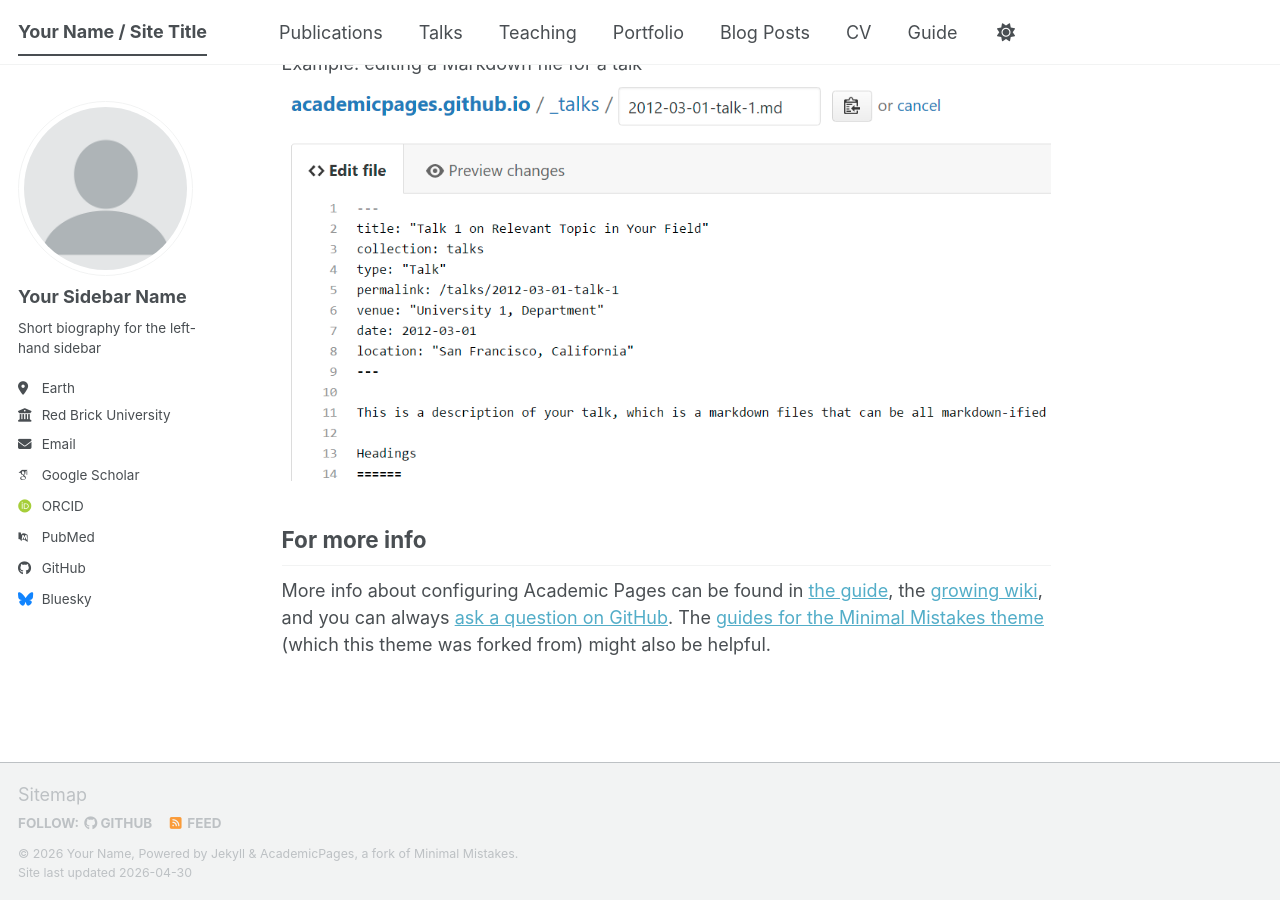
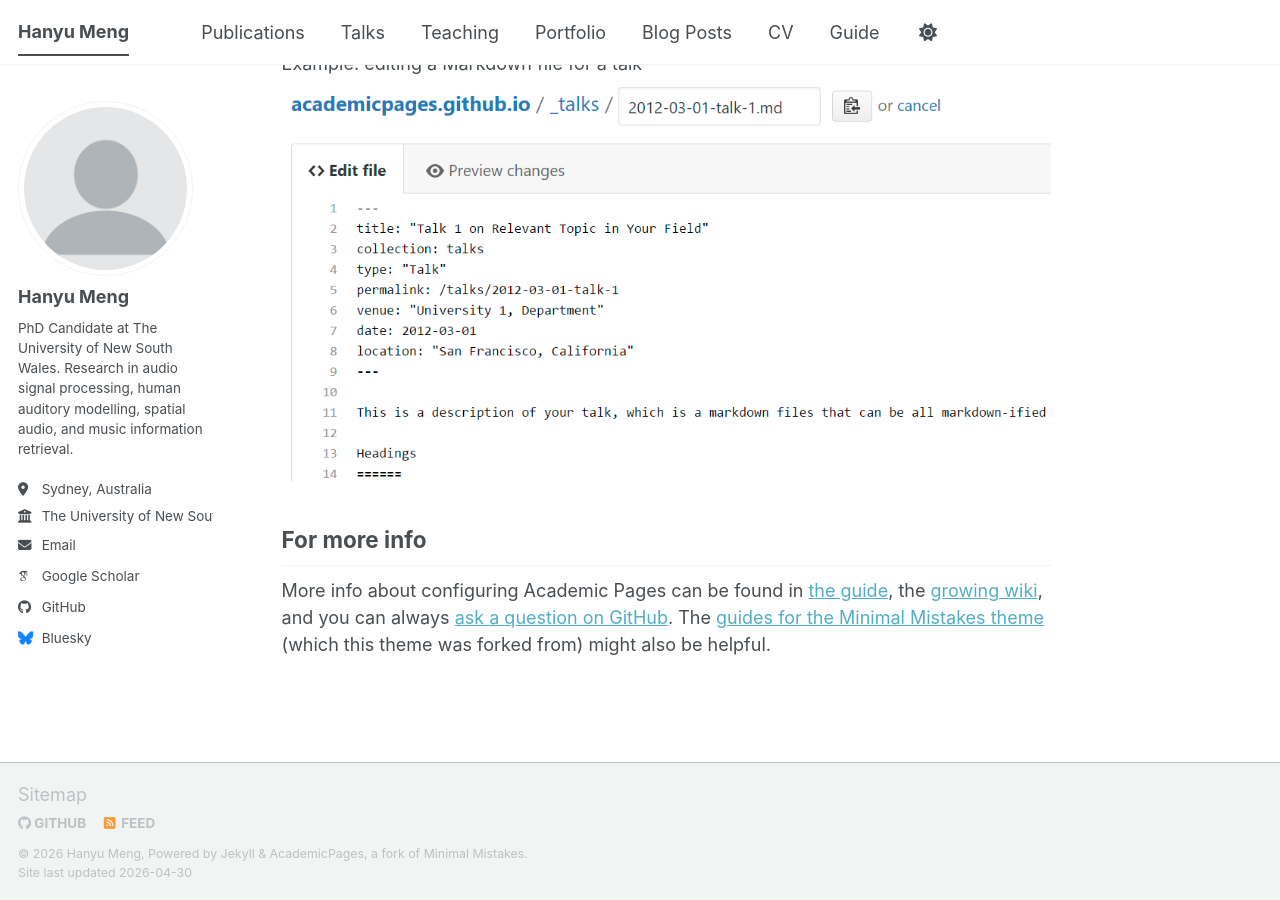
Before and after one commit to Hanyu-Meng/hanyu-meng.github.io, a Jekyll site: the page built from _pages/about.md, in a window 1280 px wide and 900 px high, scrolled down 2720 px. Built offline with Jekyll 4.4.1, drawn with Linux system fonts in a browser that asks for light colours; some web fonts are replaced; a script bundle is joined from its source files by our own code; library files that are not in the unit come from our copies.

Commit message:
Switch to academicpages template without workflows

```diff
--- a/_config.yml
+++ b/_config.yml
@@ -6,47 +6,25 @@
 # `jekyll serve -l -H localhost`. If you change this file, please restart the
 # server process.
 
-# Basic Site Settings
-locale                   : "en-US"
-site_theme               : "default" # The available themes options are "default", "air", "sunrise", "mint", "dirt" and "contrast"
-title                    : "Your Name / Site Title"
-title_separator          : "-"
-name                     : &name "Your Name"
-description              : &description "Your Name's academic portfolio"   # Update this with a general description of your site, this is the default if not overridden by a page
-url                      : https://academicpages.github.io # The base hostname & protocol for your site e.g. "https://[your GitHub username].github.io",
-                                                           # or if you already have some other page hosted on Github then use "https://[your GitHub username].github.io/[Your Repo Name]"
-baseurl                  : "" # the subpath of your site, e.g. "/blog"
-repository               : "academicpages/academicpages.github.io"
+title: "Hanyu Meng"
+name: "Hanyu Meng"
+description: "PhD Candidate at The University of New South Wales"
+url: "https://hanyu-meng.github.io"
+repository: "Hanyu-Meng/hanyu-meng.github.io"
 
+author:
+  avatar: "profile.png"
+  name: "Hanyu Meng"
+  bio: "PhD Candidate at The University of New South Wales. Research in audio signal processing, human auditory modelling, spatial audio, and music information retrieval."
+  location: "Sydney, Australia"
+  employer: "The University of New South Wales"
+  email: "menghanyu9886@gmail.com"
+  github: "Hanyu-Meng"
+  linkedin: "hanyu-meng"
+  googlescholar: "https://scholar.google.com/citations?user=qZWRjmAAAAAJ&hl=zh-CN"
 # Site Author - The following control what appear as part of the author content on the side bar.
 #               If a field is blank the icon and link will not appear, otherwise it will be shown.
 #               Additional customization can be done by editing /_includes/author-profile.html
-author:
-  # Biographic information
-  avatar           : "profile.png"
-  name             : "Your Sidebar Name"
-  pronouns         : # example: "she/her"
-  bio              : "Short biography for the left-hand sidebar"
-  location         : "Earth"
-  employer         : "Red Brick University"
-  uri              : # URL
-  email            : "none@example.org"
-
-  # Academic websites
-  academia         : # URL
-  arxiv            : # URL - Update with the correct link to your profile
-  googlescholar    : "https://scholar.google.com/citations?user=PS_CX0AAAAAJ"
-  inspire-hep      : # URL
-  impactstory      : # URL
-  orcid            : "https://orcid.org/yourorcidurl"
-  semantic         : # URL
-  ssrn             : # URL
-  pubmed           : "https://www.ncbi.nlm.nih.gov/pubmed/?term=john+snow"
-  researchgate     : # URL
-  scopus           : # URL
-  zotero           : # URL
-
-
   # Repositories and software development
   bitbucket        : # Username - Update with your username on the site
   codepen          : # Username
```
Also changed, not shown: .github/workflows/scrape_talks.yml (deleted).
